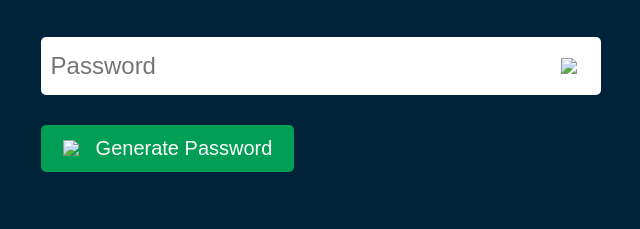
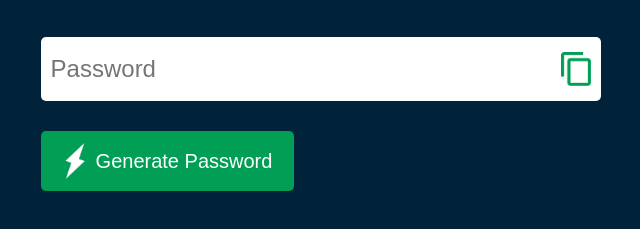
Before and after one commit to sheCoder18/password-generator, a plain HTML site: page index.html in a window 1280 px wide. Shown: the part 257-486 px from the top of the page, without its empty margins (113-753 px from the left). Drawn offline with Linux system fonts and the light colour scheme.

Commit message:
generate-random-password

```diff
--- a/index.html
+++ b/index.html
@@ -12,10 +12,10 @@
         <h1>Generate a <br> <span>Random Password</span></h1>
         <div class="display">
             <input type="text" id="password" placeholder="Password">
-            <img src="copy.png" onClick="copyPassword()">
+            <img src="./images/copy.png" onClick="copyPassword()">
         </div>
 
-        <button onClick="createPassword()"><img src="generate.png">Generate Password</button>
+        <button onClick="createPassword()"><img src="./images/generate.png">Generate Password</button>
     </div>
 
 
```
Also changed, not shown: 1 other file.
